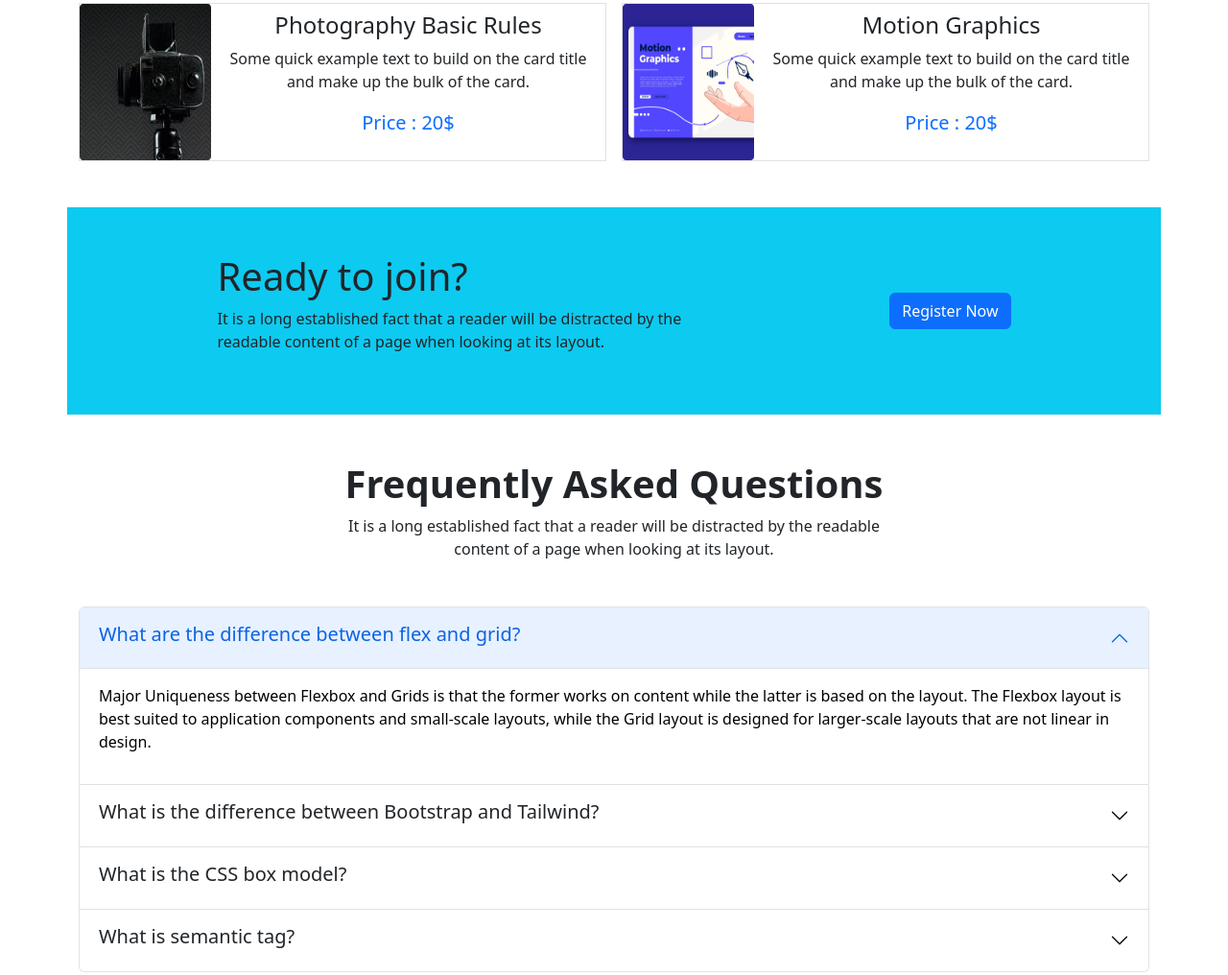
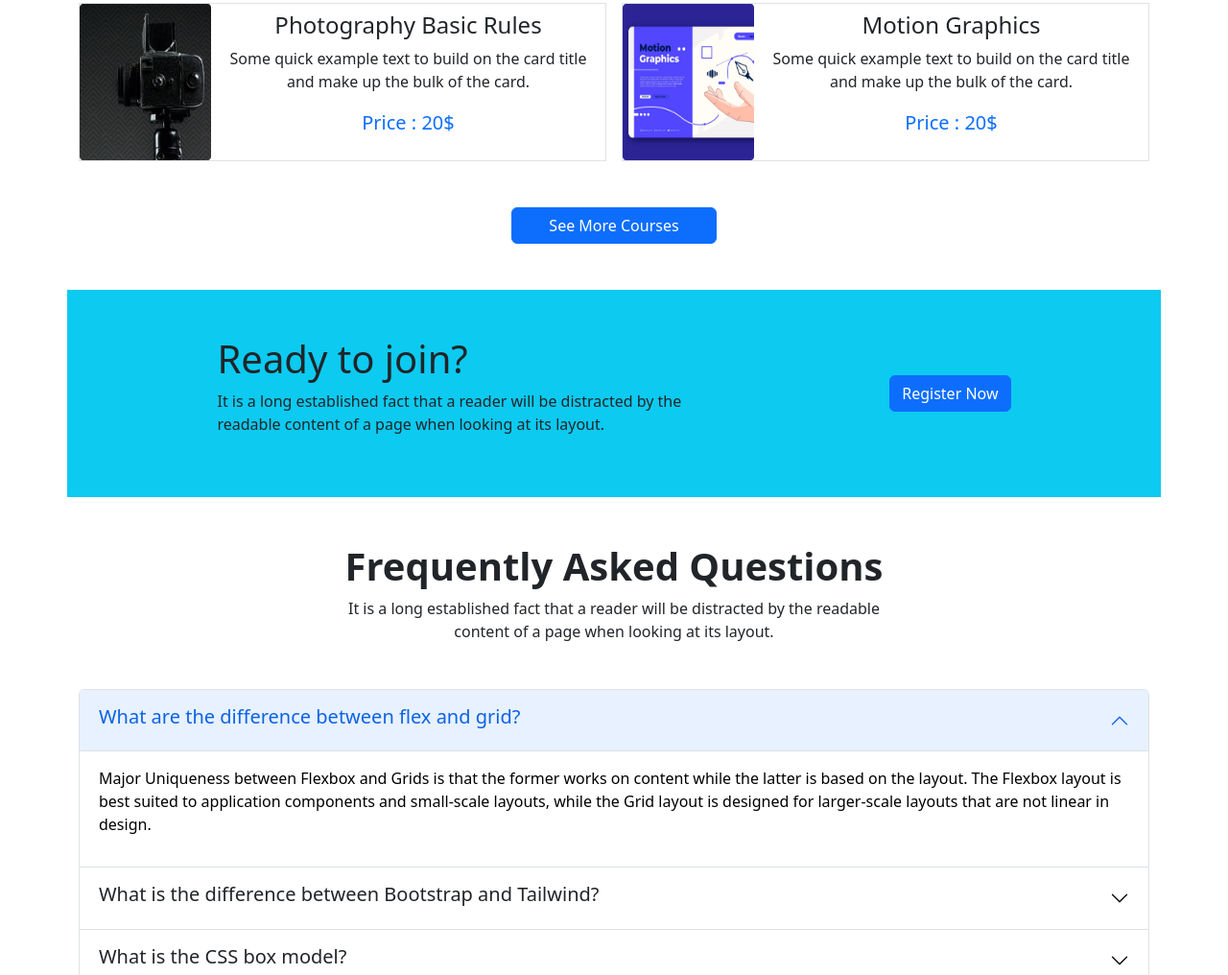
Before and after one commit to maisha12/tech-world, a plain HTML site: page index.html in a window 1280 px wide. Shown: the part 1370-2386 px from the top of the page at 96% size. Drawn offline with nearby package versions, Linux system fonts and the light colour scheme.

Commit message:
butn added

```diff
--- a/index.html
+++ b/index.html
@@ -212,6 +212,11 @@
     <!-- contin end -->
 
 
+    <!-- butm -->
+    <div class="d-grid gap-2 col-2 mx-auto mb-5">
+        <button class="btn btn-primary" type="button">See More Courses</button>
+    </div>
+
     <!-- modal -->
     <section class="container d-flex bg-info p-5 align-items-center justify-content-around mb-5">
         <div>
```
